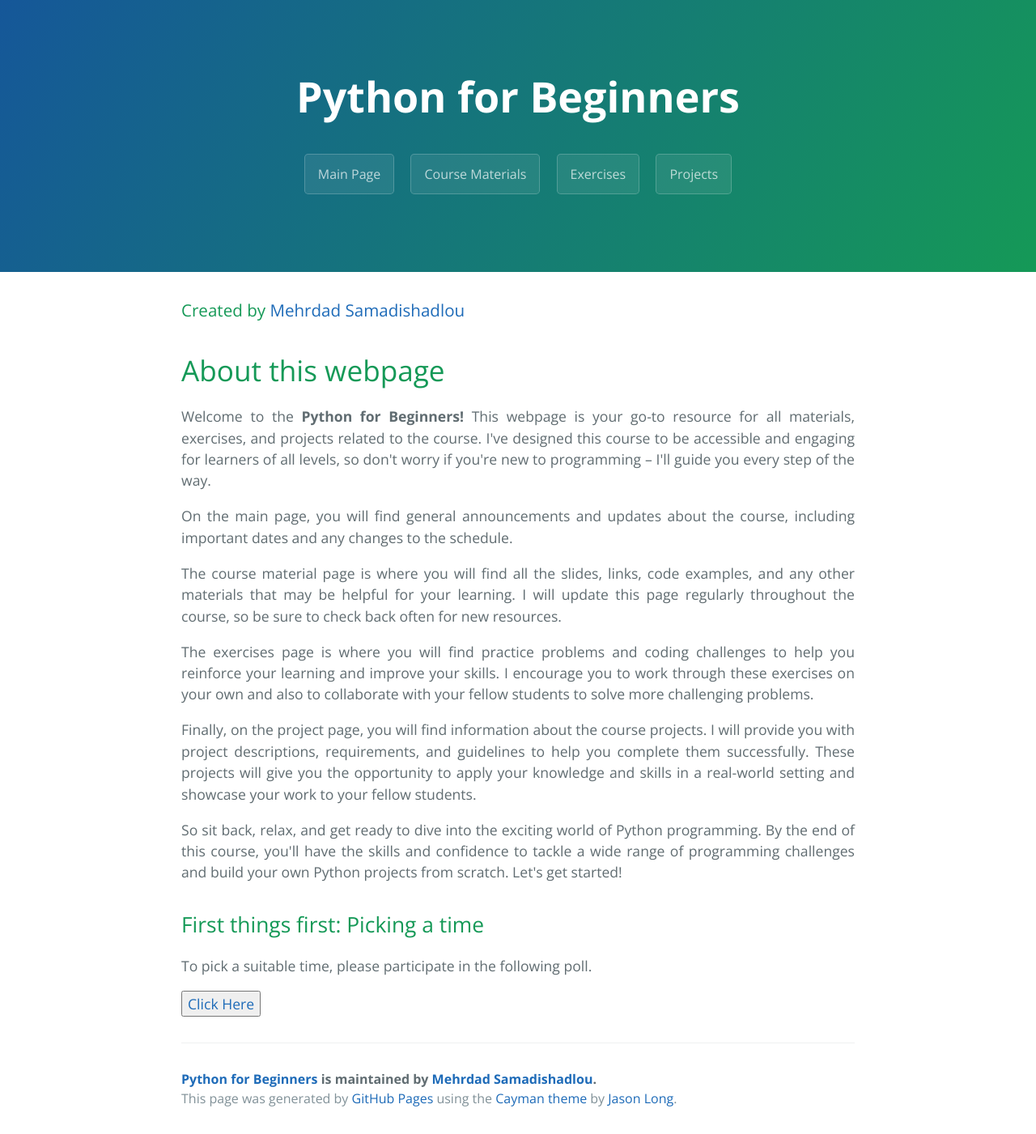
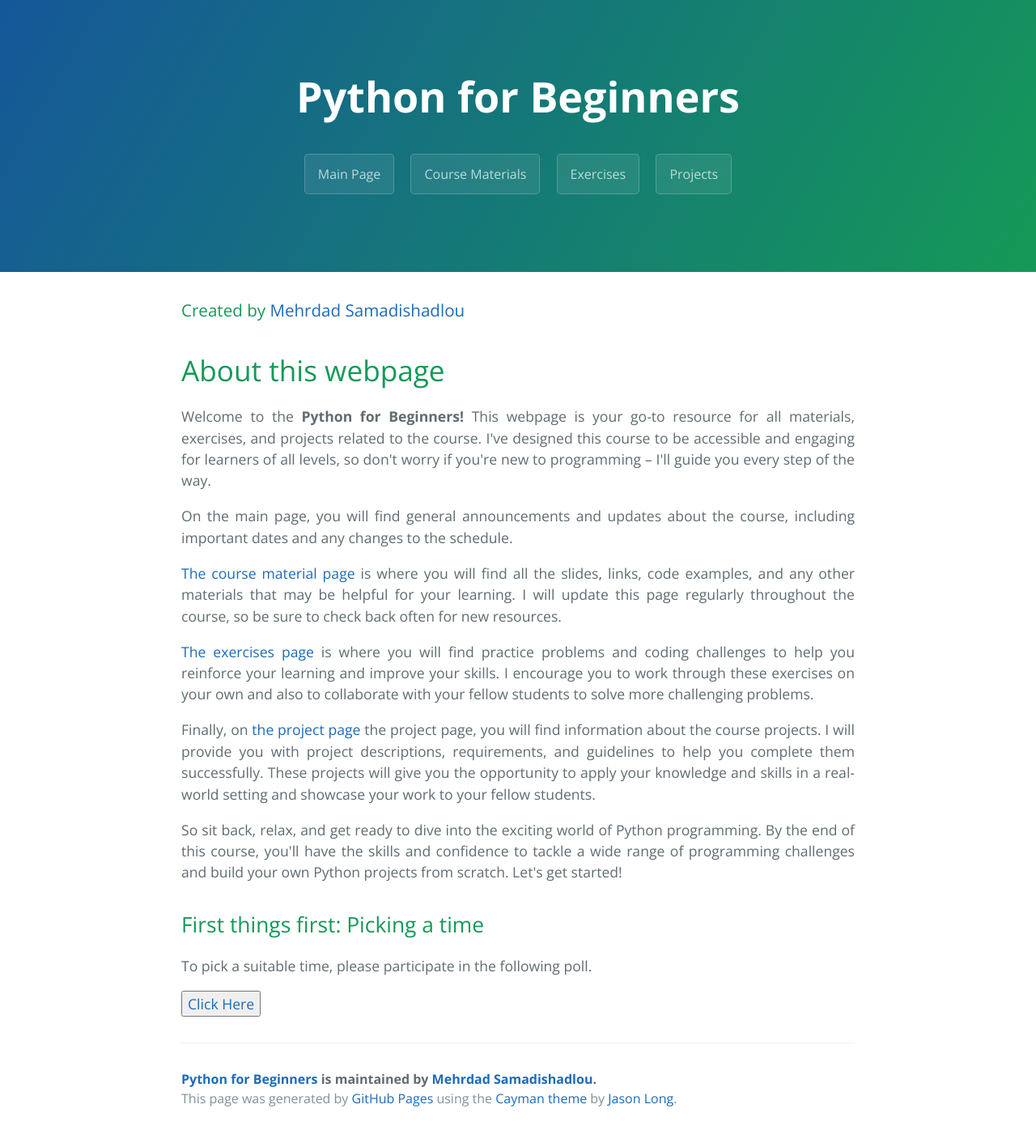
Before and after one commit to MehrdadSamadishadlou/Python_for_Beginners, a Jekyll site: the page built from index.md, in a window 1280 px wide. Shown: the whole page at 81% size. Built offline with Jekyll 4.4.1, drawn with Linux system fonts in a browser that asks for light colours.

Commit message:
Update index.md

```diff
--- a/index.md
+++ b/index.md
@@ -17,15 +17,15 @@ On the main page, you will find general announcements and updates about the cour
 </p>
 
 <p style='text-align: justify;'>
-The course material page is where you will find all the slides, links, code examples, and any other materials that may be helpful for your learning. I will update this page regularly throughout the course, so be sure to check back often for new resources.
+<a href="https://mehrdadsamadishadlou.github.io/Python_for_Beginners/materials">The course material page</a> is where you will find all the slides, links, code examples, and any other materials that may be helpful for your learning. I will update this page regularly throughout the course, so be sure to check back often for new resources.
 </p>
 
 <p style='text-align: justify;'>
-The exercises page is where you will find practice problems and coding challenges to help you reinforce your learning and improve your skills. I encourage you to work through these exercises on your own and also to collaborate with your fellow students to solve more challenging problems.
+<a href="https://mehrdadsamadishadlou.github.io/Python_for_Beginners/nexercises">The exercises page</a> is where you will find practice problems and coding challenges to help you reinforce your learning and improve your skills. I encourage you to work through these exercises on your own and also to collaborate with your fellow students to solve more challenging problems.
 </p>
 
 <p style='text-align: justify;'>
-Finally, on the project page, you will find information about the course projects. I will provide you with project descriptions, requirements, and guidelines to help you complete them successfully. These projects will give you the opportunity to apply your knowledge and skills in a real-world setting and showcase your work to your fellow students.
+Finally, on <a href="https://mehrdadsamadishadlou.github.io/Python_for_Beginners/projects">the project page</a> the project page, you will find information about the course projects. I will provide you with project descriptions, requirements, and guidelines to help you complete them successfully. These projects will give you the opportunity to apply your knowledge and skills in a real-world setting and showcase your work to your fellow students.
 </p>
 
 <p style='text-align: justify;'>
```
